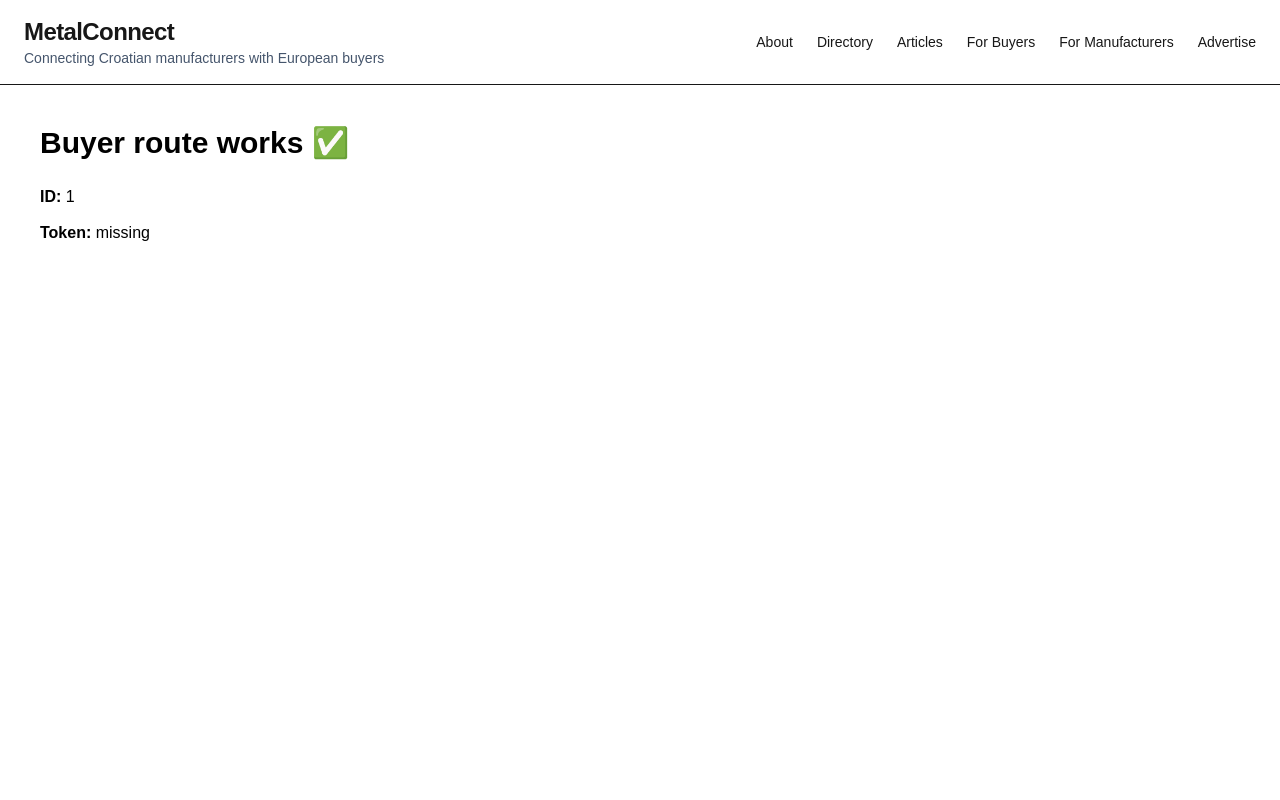
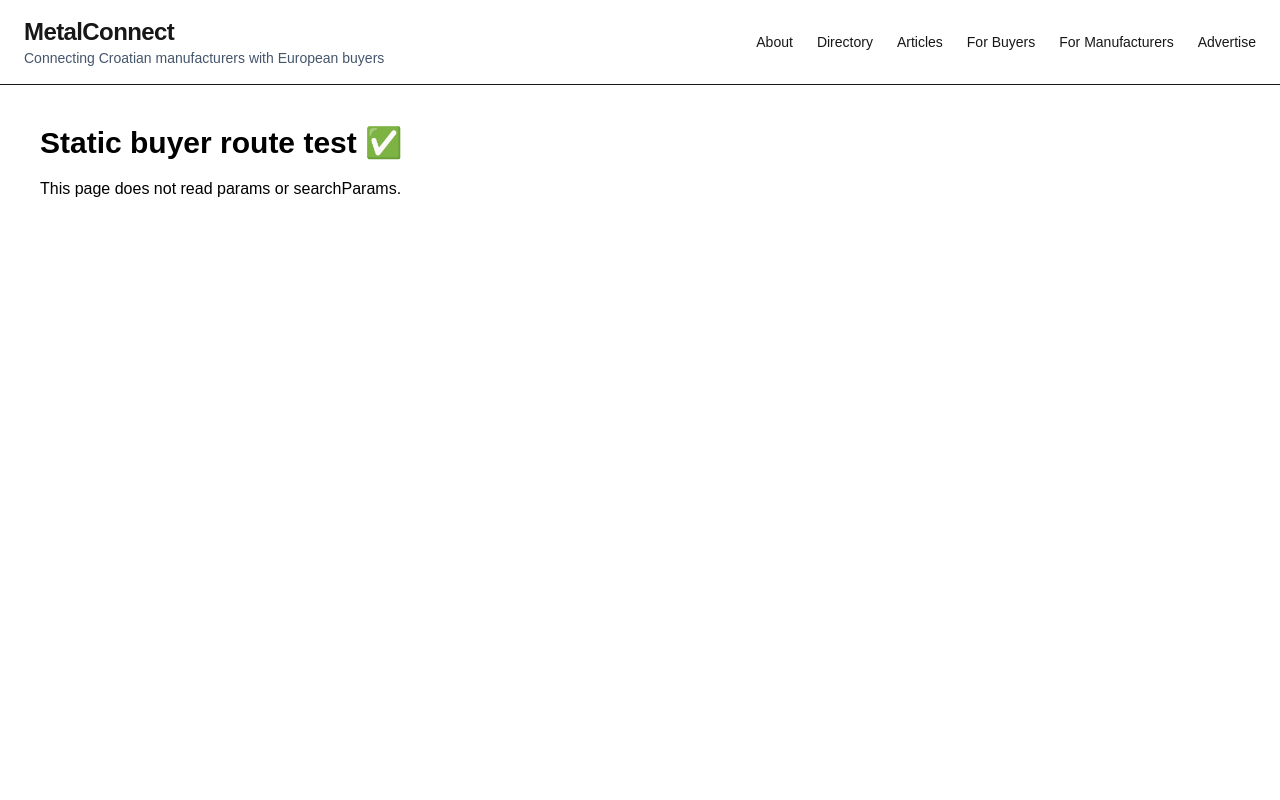
Before and after one commit to mini16111985-hub/metalconnect, a Next.js app: page /buyer/rfq/1 in a window 1280 px wide. Shown: the top 800 px of the page. Built offline with nearby package versions, Linux system fonts and the light colour scheme.

Commit message:
static buyer route test without params

```diff
--- a/app/buyer/rfq/[id]/page.js
+++ b/app/buyer/rfq/[id]/page.js
@@ -1,27 +1,10 @@
 export const dynamic = "force-dynamic";
 
-export default async function BuyerRFQPage({ params, searchParams }) {
-  const resolvedParams = await Promise.resolve(params);
-  const resolvedSearchParams = await Promise.resolve(searchParams);
-
-  const rawId = resolvedParams?.id;
-  const rawToken = resolvedSearchParams?.token;
-
-  const id = Array.isArray(rawId) ? rawId[0] : rawId;
-  const token = Array.isArray(rawToken) ? rawToken[0] : rawToken;
-
+export default function BuyerRFQPage() {
   return (
-    <main className="min-h-screen bg-white text-black p-10">
-      <h1 className="text-3xl font-bold">Buyer route works ✅</h1>
-
-      <div className="mt-6 space-y-3">
-        <p>
-          <strong>ID:</strong> {id || "missing"}
-        </p>
-        <p>
-          <strong>Token:</strong> {token || "missing"}
-        </p>
-      </div>
+    <main className="min-h-screen bg-white p-10 text-black">
+      <h1 className="text-3xl font-bold">Static buyer route test ✅</h1>
+      <p className="mt-4">This page does not read params or searchParams.</p>
     </main>
   );
 }
```
